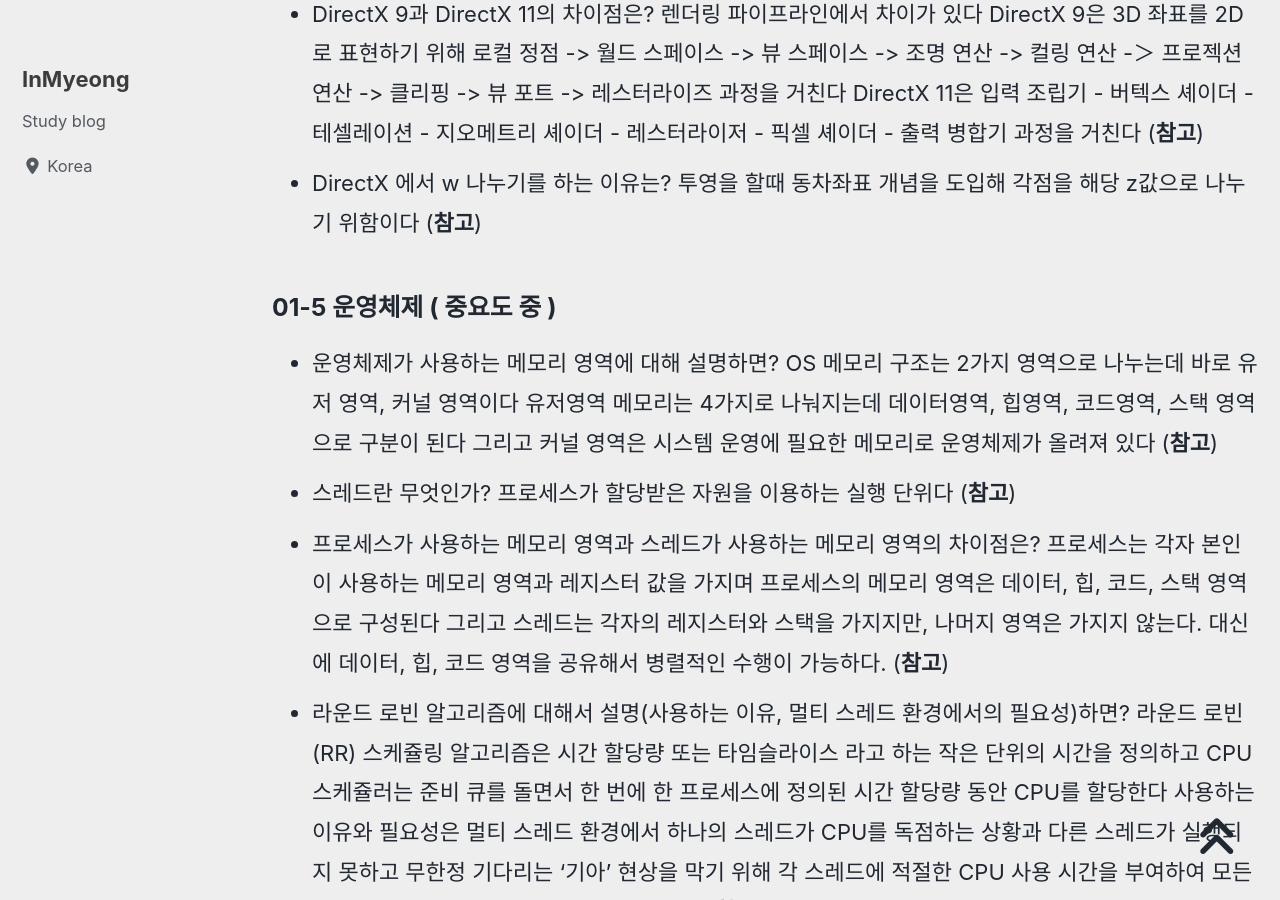
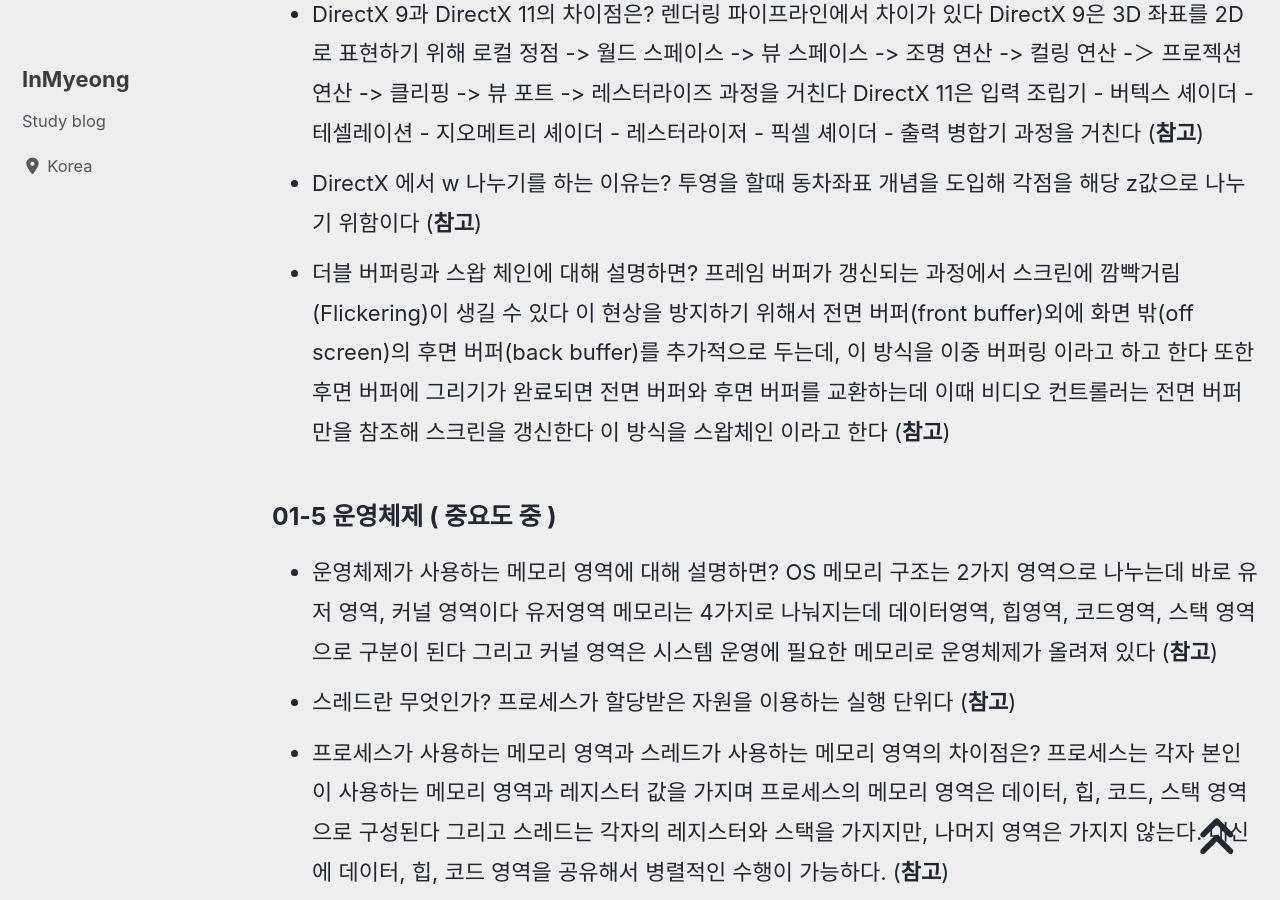
Before and after one commit to devMyeong/devMyeong.github.io, a Jekyll site: the page built from _posts/cs/2022-09-05-블로그-면접준비.md, in a window 1280 px wide and 900 px high, scrolled down 18316 px. Built offline with Jekyll 4.4.1, drawn with Linux system fonts in a browser that asks for light colours; cached includes are drawn as plain includes; nearby versions of some CDN libraries; some web fonts are replaced; comment, search, counter and statistics services are not loaded.

Commit message:
Docs : CS지식 업데이트

```diff
--- a/_posts/cs/2022-09-05-블로그-면접준비.md
+++ b/_posts/cs/2022-09-05-블로그-면접준비.md
@@ -174,6 +174,7 @@ last_modified_at: 2022-09-26
 - 컬링 기법들을 아는대로 나열하고 설명하면? 컬링의 종류는 백페이스 컬링(BackFace Culling), 오클루전 컬링(Occlusion Culling), 프러스텀 컬링(ViewFrustum Culling)이 있다 백페이스 컬링은 물체의 뒷면을 렌더링에서 제외하는 것이다 오클루전 컬링은 다른 오브젝트에 가려진 오브젝트들은 렌더링하지 않는 것이다 프러스텀 컬링은 카메라의 뷰 프러스텀(View Frustum) 영역 밖의 오브젝트들은 렌더링하지 않는 것이다 ([**참고**](https://rito15.github.io/posts/unity-opt-occlusion-culling/))
 - DirectX 9과 DirectX 11의 차이점은? 렌더링 파이프라인에서 차이가 있다 DirectX 9은 3D 좌표를 2D로 표현하기 위해 로컬 정점 -> 월드 스페이스 -> 뷰 스페이스 -> 조명 연산 -> 컬링 연산 -＞ 프로젝션 연산 -> 클리핑 -> 뷰 포트 -> 레스터라이즈 과정을 거친다 DirectX 11은 입력 조립기 - 버텍스 셰이더 - 테셀레이션 - 지오메트리 셰이더 - 레스터라이저 - 픽셀 셰이더 - 출력 병합기 과정을 거친다 ([**참고**](https://m.blog.naver.com/PostView.naver?isHttpsRedirect=true&blogId=minizang99&logNo=220963722023))
 - DirectX 에서 w 나누기를 하는 이유는? 투영을 할때 동차좌표 개념을 도입해 각점을 해당 z값으로 나누기 위함이다 ([**참고**](https://www.gpgstudy.com/forum/viewtopic.php?t=6396))
+- 더블 버퍼링과 스왑 체인에 대해 설명하면? 프레임 버퍼가 갱신되는 과정에서 스크린에 깜빡거림(Flickering)이 생길 수 있다 이 현상을 방지하기 위해서 전면 버퍼(front buffer)외에 화면 밖(off screen)의 후면 버퍼(back buffer)를 추가적으로 두는데, 이 방식을 이중 버퍼링 이라고 하고 한다 또한 후면 버퍼에 그리기가 완료되면 전면 버퍼와 후면 버퍼를 교환하는데 이때 비디오 컨트롤러는 전면 버퍼 만을 참조해 스크린을 갱신한다 이 방식을 스왑체인 이라고 한다 ([**참고**](https://handhp1.tistory.com/10))
 
 ### 01-5 운영체제 ( 중요도 중 )
 - 운영체제가 사용하는 메모리 영역에 대해 설명하면? OS 메모리 구조는 2가지 영역으로 나누는데 바로 유저 영역, 커널 영역이다 유저영역 메모리는 4가지로 나눠지는데 데이터영역, 힙영역, 코드영역, 스택 영역으로 구분이 된다 그리고 커널 영역은 시스템 운영에 필요한 메모리로 운영체제가 올려져 있다 ([**참고**](https://webstone.tistory.com/96))
```
